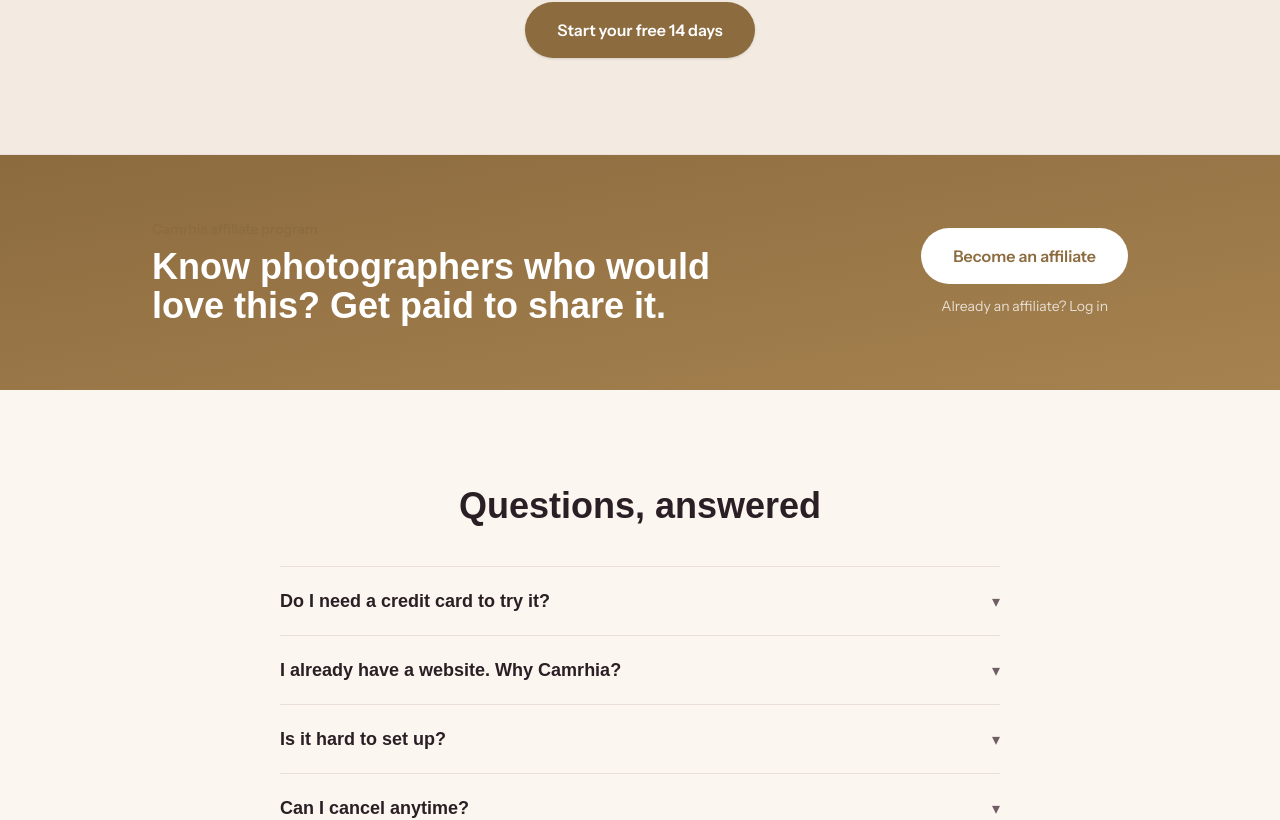
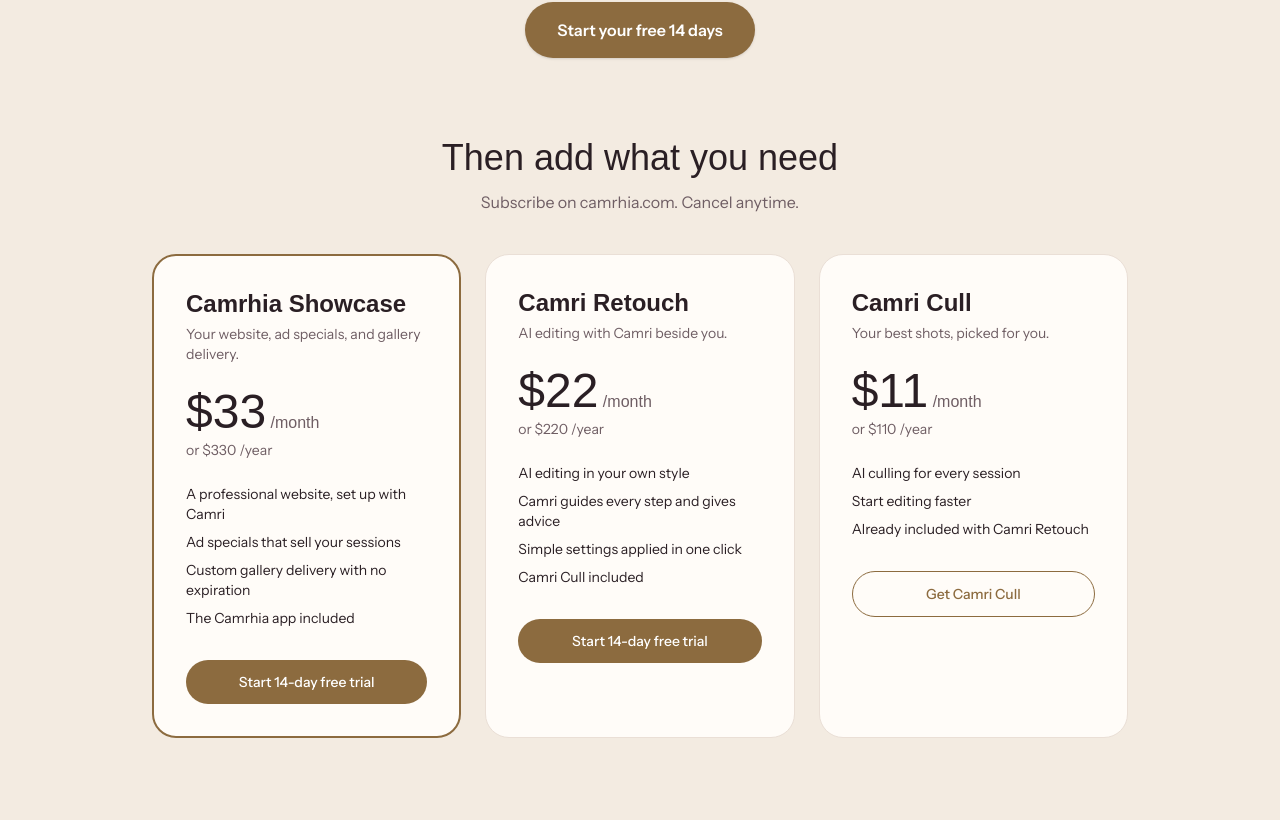
Before and after one commit to dgummersallco-prog/camrhia-site, a Next.js app: page / in a window 1280 px wide. Shown: the part 7024-7844 px from the top of the page. Built offline with nearby package versions, Linux system fonts and the light colour scheme; no server answers; a web font is replaced by a local one.

Commit message:
Homepage pricing: add Showcase, Retouch, Cull cards

```diff
--- a/app/page.tsx
+++ b/app/page.tsx
@@ -317,14 +317,14 @@ export default function Home() {
 
         {/* PRICING */}
         <section id="pricing" className="bg-paper-deep border-y border-line">
-          <div className="mx-auto max-w-4xl px-6 py-24">
+          <div className="mx-auto max-w-5xl px-6 py-24">
             <h2 className="font-fraunces text-4xl md:text-6xl font-medium text-ink text-center">
               Simple pricing. Try it free first.
             </h2>
             <p className="mt-4 text-center text-ink-soft">
-              Every plan starts with 14 free days.
+              Start with the app, then add what your business needs. Showcase and Retouch include 14 free days.
             </p>
-            <div className="mt-12 grid md:grid-cols-2 gap-6">
+            <div className="mt-12 grid md:grid-cols-2 gap-6 max-w-4xl mx-auto">
               <div className="rounded-3xl bg-card border-2 border-twilight p-8">
                 <p className="font-fraunces text-2xl font-semibold text-ink">Solo</p>
                 <p className="mt-1 text-sm text-ink-soft">For the photographer running their own show.</p>
@@ -340,6 +340,51 @@ export default function Home() {
             </div>
             <div className="mt-10 text-center">
               <AppStoreButton />
+            </div>
+
+            <h3 className="mt-20 font-fraunces text-3xl md:text-4xl font-medium text-ink text-center">
+              Then add what you need
+            </h3>
+            <p className="mt-3 text-center text-ink-soft">Subscribe on camrhia.com. Cancel anytime.</p>
+            <div className="mt-10 grid md:grid-cols-3 gap-6">
+              <div className="flex flex-col rounded-3xl bg-card border-2 border-twilight p-8">
+                <p className="font-fraunces text-2xl font-semibold text-ink">Camrhia Showcase</p>
+                <p className="mt-1 text-sm text-ink-soft">Your website, ad specials, and gallery delivery.</p>
+                <p className="mt-6 font-fraunces text-5xl text-ink">$33<span className="text-base text-ink-soft"> /month</span></p>
+                <p className="mt-1 text-sm text-ink-soft">or $330 /year</p>
+                <ul className="mt-6 space-y-2 text-sm text-ink">
+                  <li>A professional website, set up with Camri</li>
+                  <li>Ad specials that sell your sessions</li>
+                  <li>Custom gallery delivery with no expiration</li>
+                  <li>The Camrhia app included</li>
+                </ul>
+                <a href="/upgrade/showcase" className="mt-8 rounded-full bg-twilight px-6 py-3 text-center text-sm font-medium text-white transition hover:opacity-90">Start 14-day free trial</a>
+              </div>
+              <div className="flex flex-col rounded-3xl bg-card border border-line p-8">
+                <p className="font-fraunces text-2xl font-semibold text-ink">Camri Retouch</p>
+                <p className="mt-1 text-sm text-ink-soft">AI editing with Camri beside you.</p>
+                <p className="mt-6 font-fraunces text-5xl text-ink">$22<span className="text-base text-ink-soft"> /month</span></p>
+                <p className="mt-1 text-sm text-ink-soft">or $220 /year</p>
+                <ul className="mt-6 space-y-2 text-sm text-ink">
+                  <li>AI editing in your own style</li>
+                  <li>Camri guides every step and gives advice</li>
+                  <li>Simple settings applied in one click</li>
+                  <li>Camri Cull included</li>
+                </ul>
+                <a href="/upgrade/retouch" className="mt-8 rounded-full bg-twilight px-6 py-3 text-center text-sm font-medium text-white transition hover:opacity-90">Start 14-day free trial</a>
+              </div>
+              <div className="flex flex-col rounded-3xl bg-card border border-line p-8">
+                <p className="font-fraunces text-2xl font-semibold text-ink">Camri Cull</p>
+                <p className="mt-1 text-sm text-ink-soft">Your best shots, picked for you.</p>
+                <p className="mt-6 font-fraunces text-5xl text-ink">$11<span className="text-base text-ink-soft"> /month</span></p>
+                <p className="mt-1 text-sm text-ink-soft">or $110 /year</p>
+                <ul className="mt-6 space-y-2 text-sm text-ink">
+                  <li>AI culling for every session</li>
+                  <li>Start editing faster</li>
+                  <li>Already included with Camri Retouch</li>
+                </ul>
+                <a href="/upgrade/cull" className="mt-8 rounded-full border border-twilight px-6 py-3 text-center text-sm font-medium text-twilight transition hover:opacity-90">Get Camri Cull</a>
+              </div>
             </div>
           </div>
         </section>
```
